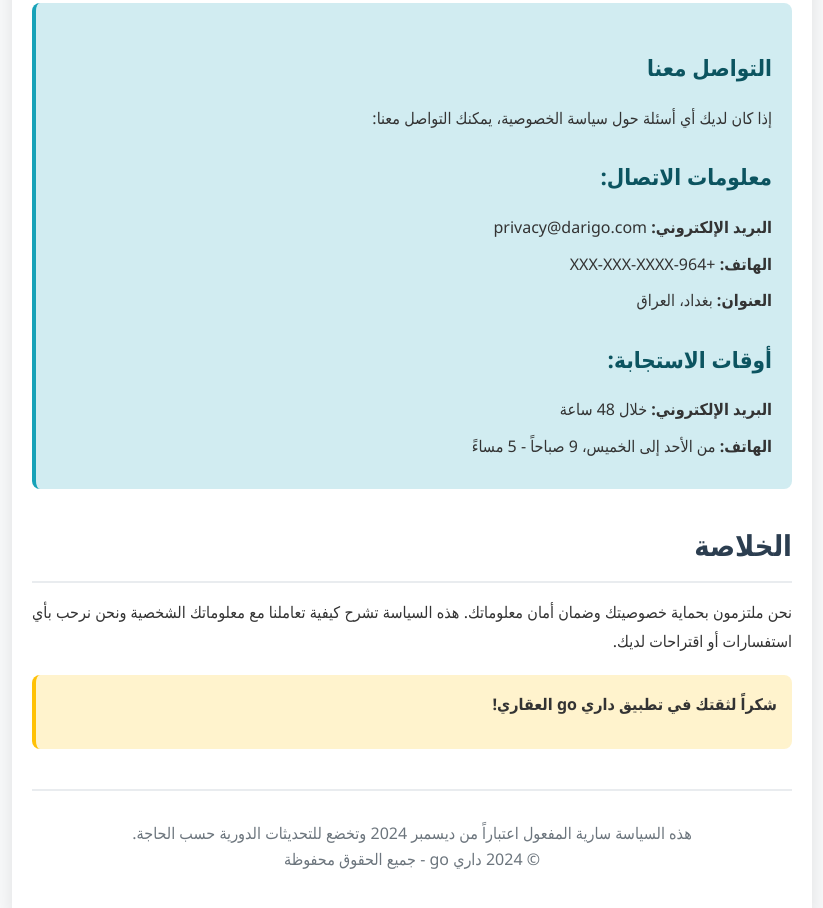
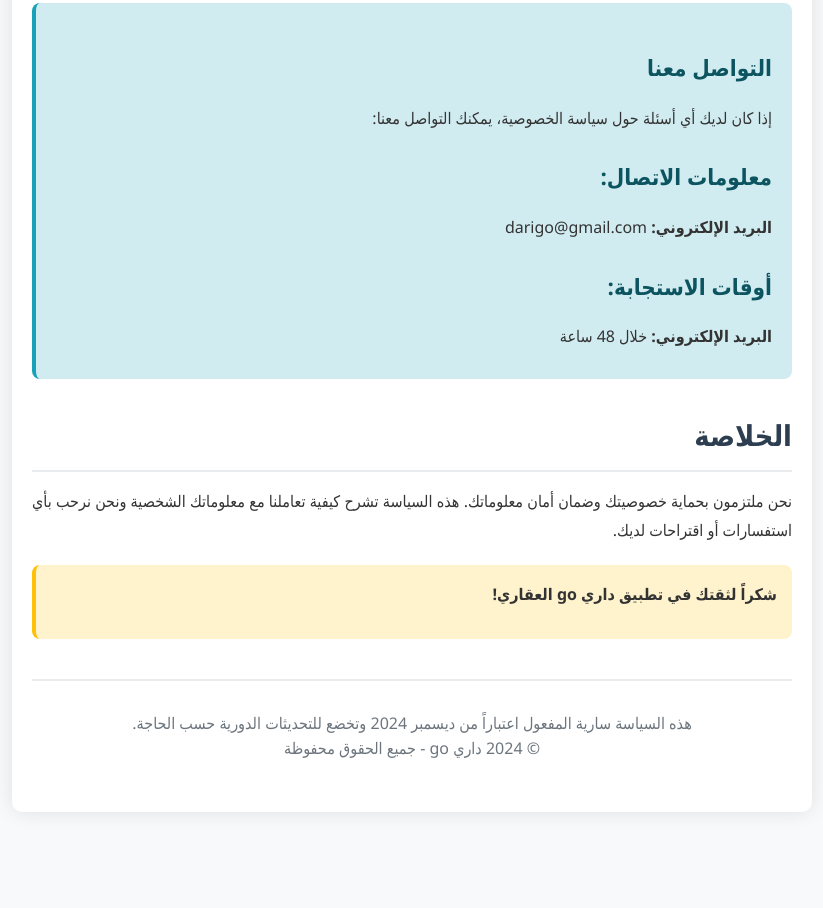
Before and after one commit to Abubaker23alluhaibi/Darigoadmin-, a plain HTML site: page index.html in a window 1280 px wide. Shown: the part 6666-7574 px from the top of the page, without its empty margins (228-1051 px from the left). After the commit the page ends 7498 px from the top, so only its background shows below. Drawn offline with Linux system fonts and the light colour scheme.

Commit message:
Update privacy policy contact info to darigo@gmail.com

```diff
--- a/index.html
+++ b/index.html
@@ -423,13 +423,10 @@
                 <p>إذا كان لديك أي أسئلة حول سياسة الخصوصية، يمكنك التواصل معنا:</p>
 
                 <h3>معلومات الاتصال:</h3>
-                <p><strong>البريد الإلكتروني:</strong> privacy@darigo.com</p>
-                <p><strong>الهاتف:</strong> +964-XXX-XXX-XXXX</p>
-                <p><strong>العنوان:</strong> بغداد، العراق</p>
+                <p><strong>البريد الإلكتروني:</strong> darigo@gmail.com</p>
 
                 <h3>أوقات الاستجابة:</h3>
                 <p><strong>البريد الإلكتروني:</strong> خلال 48 ساعة</p>
-                <p><strong>الهاتف:</strong> من الأحد إلى الخميس، 9 صباحاً - 5 مساءً</p>
             </div>
 
             <h2>الخلاصة</h2>
@@ -675,13 +672,10 @@
                 <p>If you have any questions about the privacy policy, you can contact us:</p>
 
                 <h3>Contact Information:</h3>
-                <p><strong>Email:</strong> privacy@darigo.com</p>
-                <p><strong>Phone:</strong> +964-XXX-XXX-XXXX</p>
-                <p><strong>Address:</strong> Baghdad, Iraq</p>
+                <p><strong>Email:</strong> darigo@gmail.com</p>
 
                 <h3>Response Times:</h3>
                 <p><strong>Email:</strong> within 48 hours</p>
-                <p><strong>Phone:</strong> Sunday to Thursday, 9 AM - 5 PM</p>
             </div>
 
             <h2>Summary</h2>
@@ -777,13 +771,10 @@
                 <h3>📞 التواصل معنا</h3>
                 <p>إذا كان لديك أي أسئلة حول سياسة الخصوصية:</p>
 
-                <p><strong>📧 البريد الإلكتروني:</strong> privacy@darigo.com</p>
-                <p><strong>📱 الهاتف:</strong> +964-XXX-XXX-XXXX</p>
-                <p><strong>📍 العنوان:</strong> بغداد، العراق</p>
+                <p><strong>📧 البريد الإلكتروني:</strong> darigo@gmail.com</p>
 
                 <p><strong>⏰ أوقات الاستجابة:</strong></p>
                 <p>البريد الإلكتروني: خلال 48 ساعة</p>
-                <p>الهاتف: من الأحد إلى الخميس، 9 صباحاً - 5 مساءً</p>
             </div>
 
             <div class="highlight">
```
